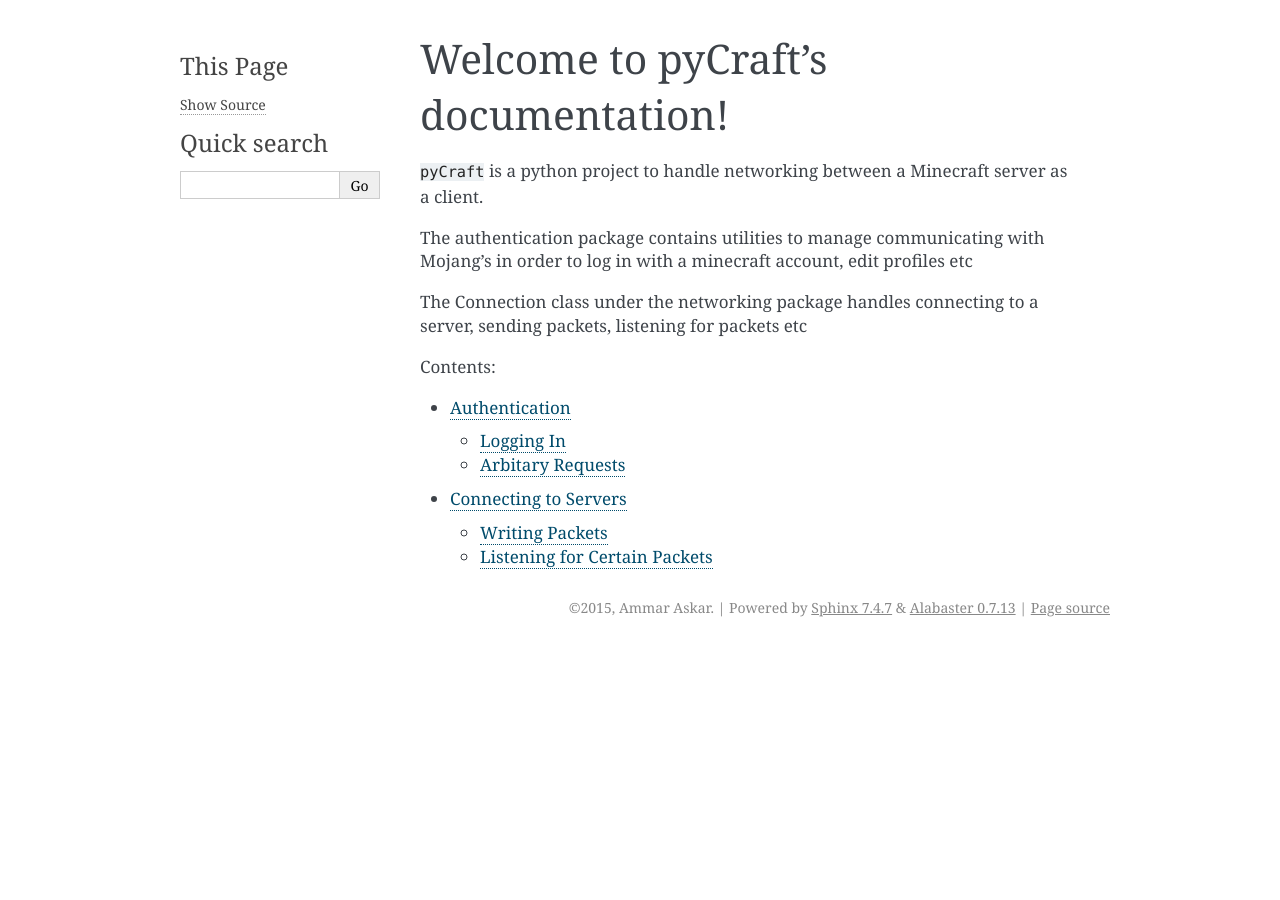
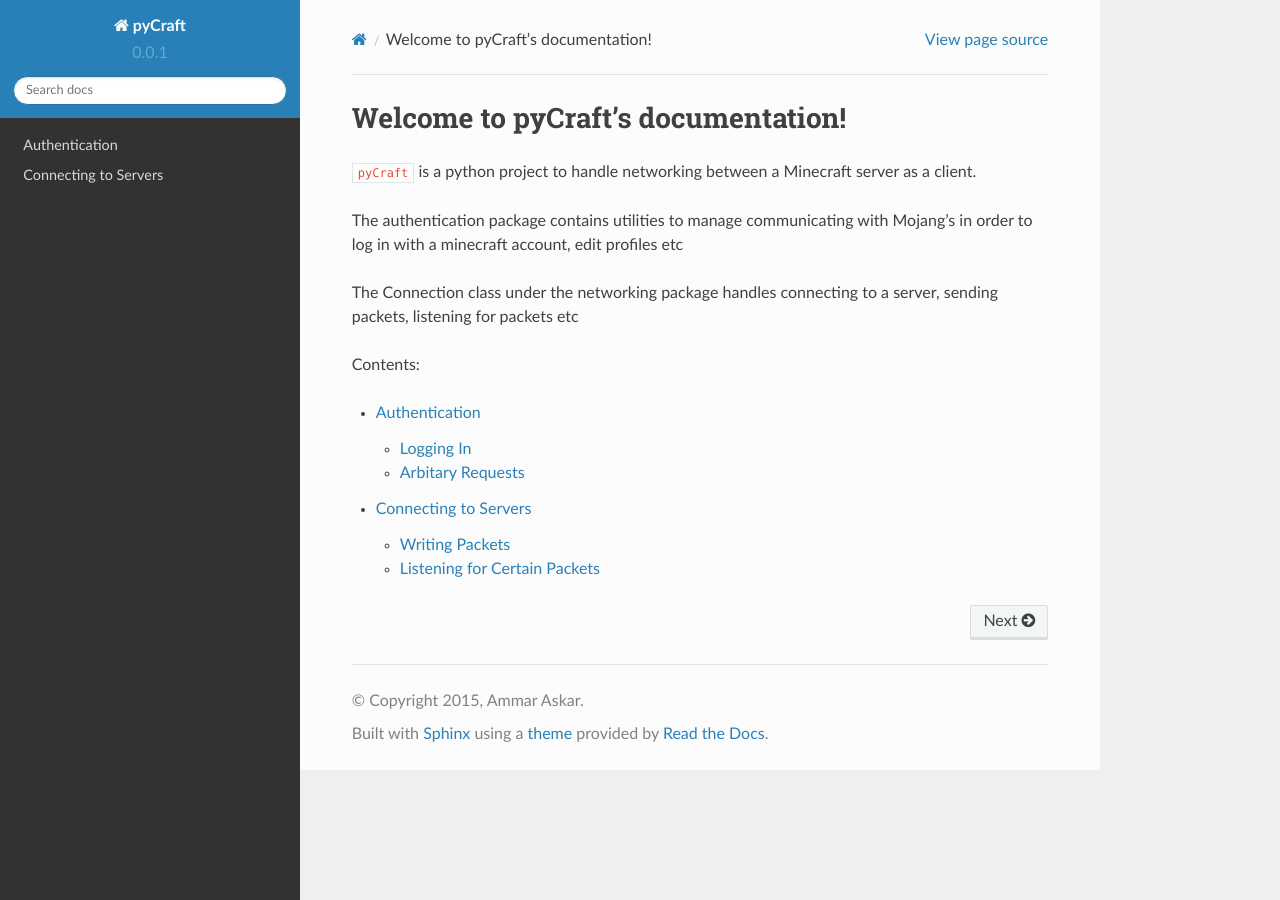
Before and after one commit to ammaraskar/pyCraft, a Sphinx documentation site: the page built from docs/index.rst, in a window 1280 px wide. Built offline with Sphinx 7.4.7 and the Read the Docs theme 2.0.0, drawn with Linux system fonts in a browser that asks for light colours; formulas are drawn with MathJax 3.

Commit message:
Docs now automatically figure out the pyCraft version. Docs now also use the RTD theme when compiling locally.

```diff
--- a/docs/conf.py
+++ b/docs/conf.py
@@ -63,10 +63,11 @@
 # |version| and |release|, also used in various other places throughout the
 # built documents.
 #
+import minecraft
 # The short X.Y version.
-version = '0.01'
+version = minecraft.__version__
 # The full version, including alpha/beta/rc tags.
-release = '0.01'
+release = version
 
 # The language for content autogenerated by Sphinx. Refer to documentation
 # for a list of supported languages.
@@ -117,11 +118,12 @@
 
 # The theme to use for HTML and HTML Help pages.  See the documentation for
 # a list of builtin themes.
-on_rtd = os.environ.get('READTHEDOCS', None) == 'True'
-if on_rtd:
-    html_theme = 'default'
-else:
-    html_theme = 'alabaster'
+
+# Use RTD theme even when compiling locally.
+if os.environ.get("READTHEDOCS", "") != "True":
+  import sphinx_rtd_theme
+  html_theme = "sphinx_rtd_theme"
+  html_theme_path = [sphinx_rtd_theme.get_html_theme_path()]
 
 # Theme options are theme-specific and customize the look and feel of a theme
 # further.  For a list of options available for each theme, see the
```
